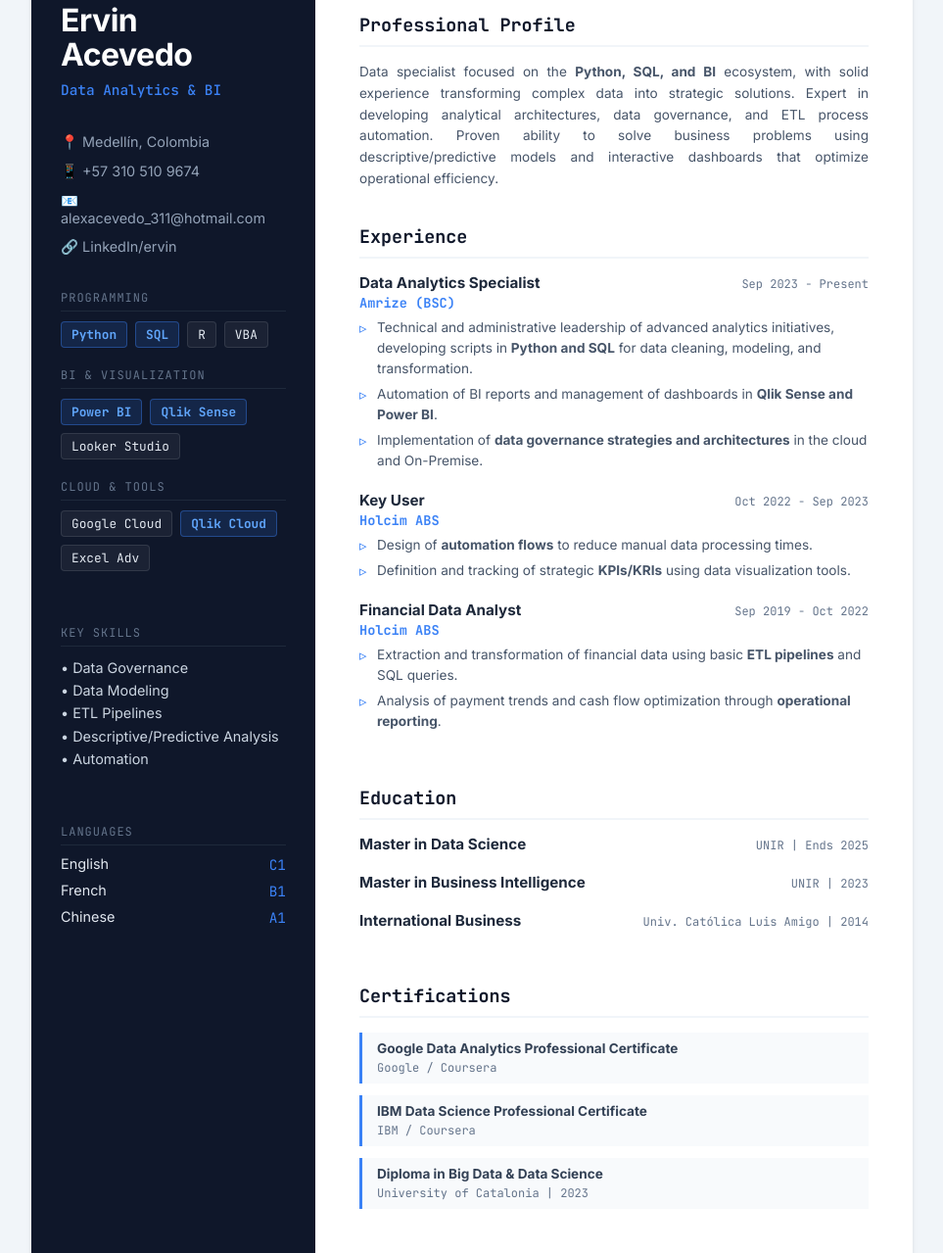
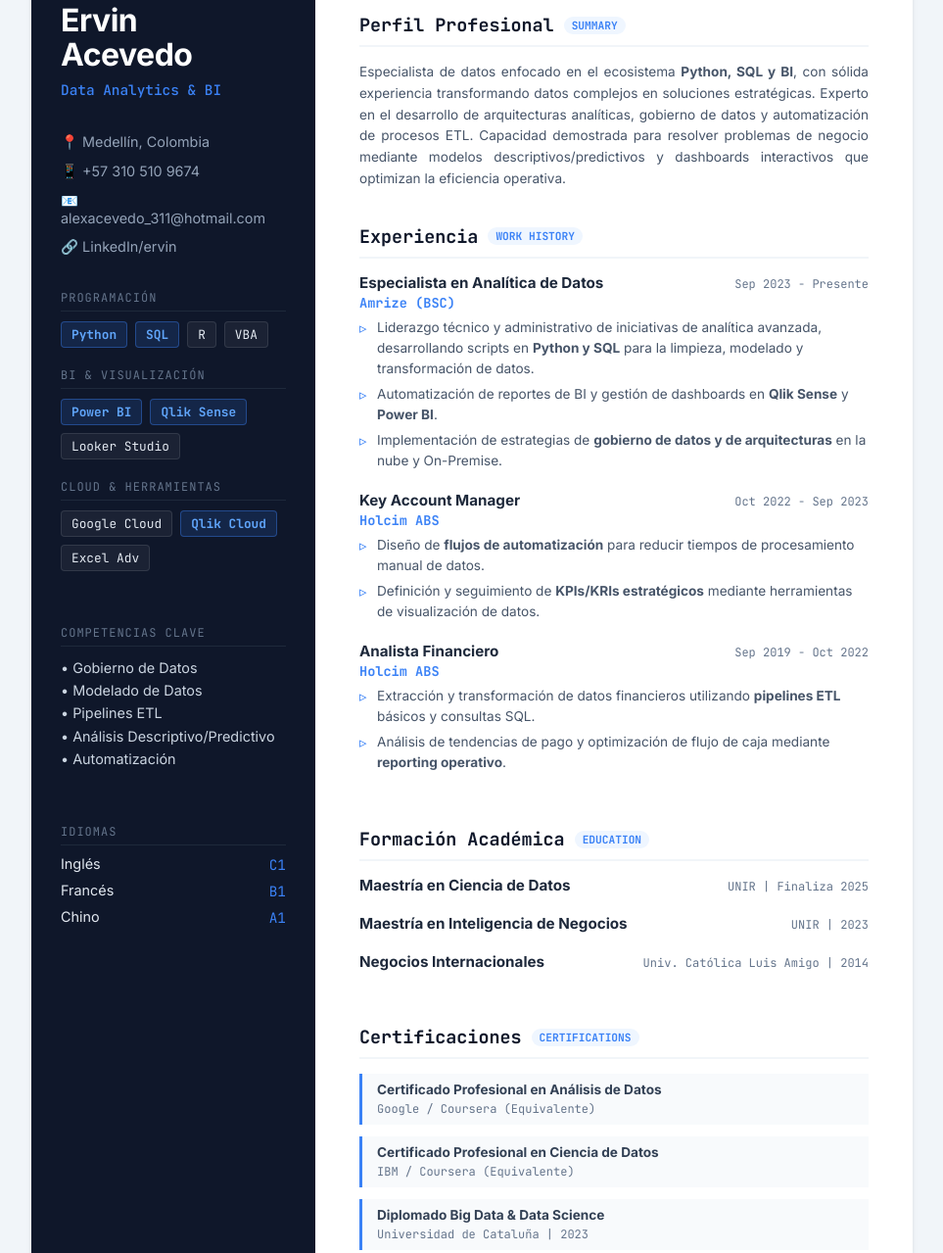
Before and after one commit to acevedoalex311-maker/cv, a plain HTML site: page index.html in a window 1280 px wide. Shown: the part 77-1356 px from the top of the page at 98% size, without its empty margins (158-1121 px from the left). Drawn offline with Linux system fonts and the light colour scheme.

Commit message:
Add Spanish version of CV and style adjustments
Updated the CV to include Spanish version and adjusted styles for better readability.

```diff
--- a/index.html
+++ b/index.html
@@ -1,5 +1,5 @@
 <!DOCTYPE html>
-<html lang="en">
+<html lang="es">
 <head>
     <meta charset="UTF-8">
     <meta name="viewport" content="width=device-width, initial-scale=1.0">
@@ -11,7 +11,7 @@
 
     <style>
         :root {
-            /* Theme "Data Analyst" */
+            /* Tema "Data Analyst" */
             --sidebar-bg: #0f172a;
             --sidebar-text: #e2e8f0;
             --sidebar-dim: #64748b;
@@ -58,7 +58,7 @@
             box-shadow: 0 4px 6px -1px rgba(0, 0, 0, 0.1), 0 2px 4px -1px rgba(0, 0, 0, 0.06);
         }
 
-        /* ================= SIDEBAR ================= */
+        /* ================= SIDEBAR (Sin cambios de tamaño) ================= */
         .sidebar {
             background-color: var(--sidebar-bg);
             color: var(--sidebar-text);
@@ -141,25 +141,25 @@
         .lang-item { display: flex; justify-content: space-between; }
         .lang-val { font-family: var(--font-code); color: var(--accent-general); }
 
-        /* ================= MAIN CONTENT ================= */
+        /* ================= MAIN CONTENT (Ajustado) ================= */
         .main-content {
             padding: 50px 45px;
             display: flex;
             flex-direction: column;
-            gap: 35px;
+            gap: 35px; /* Reducido un poco el gap general */
         }
 
         .section-header {
             display: flex;
             align-items: center;
-            margin-bottom: 15px;
+            margin-bottom: 15px; /* Reducido margen */
             border-bottom: 2px solid #f1f5f9;
             padding-bottom: 8px;
         }
 
         .section-title {
             font-family: var(--font-code);
-            font-size: 1.15rem;
+            font-size: 1.15rem; /* Título un poco más pequeño */
             font-weight: 700;
             color: #0f172a;
             margin-right: 10px;
@@ -175,12 +175,12 @@
             font-weight: 600;
         }
 
-        /* Summary */
+        /* Resumen - Texto más pequeño */
         .summary p {
-            line-height: 1.6;
+            line-height: 1.6; /* Buen interlineado para letra pequeña */
             color: #475569;
             text-align: justify;
-            font-size: 0.85rem;
+            font-size: 0.85rem; /* AJUSTADO: Antes 0.95rem */
         }
 
         .timeline-block { margin-bottom: 20px; }
@@ -195,7 +195,7 @@
 
         .role-title {
             font-weight: 700;
-            font-size: 0.95rem;
+            font-size: 0.95rem; /* AJUSTADO: Antes 1.05rem */
             color: #1e293b;
         }
 
@@ -203,12 +203,12 @@
             color: var(--accent-general);
             font-weight: 600;
             font-family: var(--font-code);
-            font-size: 0.85rem;
+            font-size: 0.85rem; /* AJUSTADO */
         }
 
         .date {
             font-family: var(--font-code);
-            font-size: 0.75rem;
+            font-size: 0.75rem; /* AJUSTADO */
             color: #64748b;
         }
 
@@ -217,12 +217,12 @@
             margin-top: 6px;
         }
 
-        /* List Styling */
+        /* Listas - Texto más pequeño */
         ul.duties li {
             position: relative;
             padding-left: 18px;
             margin-bottom: 5px;
-            font-size: 0.85rem;
+            font-size: 0.85rem; /* AJUSTADO: Antes 0.95rem */
             color: #475569;
             line-height: 1.55;
         }
@@ -235,7 +235,7 @@
             font-size: 1.1em;
         }
 
-        /* Certificates */
+        /* Certificados */
         .cert-grid {
             display: grid;
             grid-template-columns: 1fr;
@@ -250,11 +250,11 @@
 
         .cert-title {
             font-weight: 700;
-            font-size: 0.85rem;
+            font-size: 0.85rem; /* AJUSTADO */
             display: block;
         }
         .cert-issuer {
-            font-size: 0.75rem;
+            font-size: 0.75rem; /* AJUSTADO */
             color: #64748b;
             font-family: var(--font-code);
         }
@@ -295,7 +295,7 @@
             <div class="stack-section">
 
                 <div class="stack-group">
-                    <div class="stack-title">Programming</div>
+                    <div class="stack-title">Programación</div>
                     <div class="stack-items">
                         <span class="tech-pill highlight">Python</span>
                         <span class="tech-pill highlight">SQL</span>
@@ -305,7 +305,7 @@
                 </div>
 
                 <div class="stack-group">
-                    <div class="stack-title">BI & Visualization</div>
+                    <div class="stack-title">BI & Visualización</div>
                     <div class="stack-items">
                         <span class="tech-pill highlight">Power BI</span>
                         <span class="tech-pill highlight">Qlik Sense</span>
@@ -314,7 +314,7 @@
                 </div>
 
                 <div class="stack-group">
-                    <div class="stack-title">Cloud & Tools</div>
+                    <div class="stack-title">Cloud & Herramientas</div>
                     <div class="stack-items">
                         <span class="tech-pill">Google Cloud</span>
                         <span class="tech-pill highlight">Qlik Cloud</span>
@@ -325,22 +325,22 @@
             </div>
 
             <div class="stack-group">
-                <div class="stack-title">Key Skills</div>
+                <div class="stack-title">Competencias clave</div>
                 <ul style="list-style: none; font-size: 0.9rem; color: #cbd5e1; line-height: 1.6;">
-                    <li>• Data Governance</li>
-                    <li>• Data Modeling</li>
-                    <li>• ETL Pipelines</li>
-                    <li>• Descriptive/Predictive Analysis</li>
-                    <li>• Automation</li>
+                    <li>• Gobierno de Datos</li>
+                    <li>• Modelado de Datos</li>
+                    <li>• Pipelines ETL</li>
+                    <li>• Análisis Descriptivo/Predictivo</li>
+                    <li>• Automatización</li>
                 </ul>
             </div>
 
             <div class="stack-group">
-                <div class="stack-title">Languages</div>
+                <div class="stack-title">Idiomas</div>
                 <div class="idiomas-list">
-                    <div class="lang-item"><span>English</span> <span class="lang-val">C1</span></div>
-                    <div class="lang-item"><span>French</span> <span class="lang-val">B1</span></div>
-                    <div class="lang-item"><span>Chinese</span> <span class="lang-val">A1</span></div>
+                    <div class="lang-item"><span>Inglés</span> <span class="lang-val">C1</span></div>
+                    <div class="lang-item"><span>Francés</span> <span class="lang-val">B1</span></div>
+                    <div class="lang-item"><span>Chino</span> <span class="lang-val">A1</span></div>
                 </div>
             </div>
         </aside>
@@ -349,84 +349,87 @@
 
             <section class="summary">
                 <div class="section-header">
-                    <h2 class="section-title">Professional Profile</h2>
+                    <h2 class="section-title">Perfil Profesional</h2>
+                    <span class="section-tag">SUMMARY</span>
                 </div>
                 <p>
-                    Data specialist focused on the <strong>Python, SQL, and BI</strong> ecosystem, with solid experience transforming complex data into strategic solutions. Expert in developing analytical architectures, data governance, and ETL process automation. Proven ability to solve business problems using descriptive/predictive models and interactive dashboards that optimize operational efficiency.
+                    Especialista de datos enfocado en el ecosistema <strong>Python, SQL y BI</strong>, con sólida experiencia transformando datos complejos en soluciones estratégicas. Experto en el desarrollo de arquitecturas analíticas, gobierno de datos y automatización de procesos ETL. Capacidad demostrada para resolver problemas de negocio mediante modelos descriptivos/predictivos y dashboards interactivos que optimizan la eficiencia operativa.
                 </p>
             </section>
 
             <section>
                 <div class="section-header">
-                    <h2 class="section-title">Experience</h2>
+                    <h2 class="section-title">Experiencia</h2>
+                    <span class="section-tag">WORK HISTORY</span>
                 </div>
 
                 <div class="timeline-block">
                     <div class="timeline-head">
                         <div>
-                            <div class="role-title">Data Analytics Specialist</div>
+                            <div class="role-title">Especialista en Analítica de Datos</div>
                             <span class="company">Amrize (BSC)</span>
                         </div>
-                        <span class="date">Sep 2023 - Present</span>
+                        <span class="date">Sep 2023 - Presente</span>
                     </div>
                     <ul class="duties">
-                        <li>Technical and administrative leadership of advanced analytics initiatives, developing scripts in <strong>Python and SQL</strong> for data cleaning, modeling, and transformation.</li>
-                        <li>Automation of BI reports and management of dashboards in <strong>Qlik Sense and Power BI</strong>.</li>
-                        <li>Implementation of <strong>data governance strategies and architectures</strong> in the cloud and On-Premise.</li>
+                        <li>Liderazgo técnico y administrativo de iniciativas de analítica avanzada, desarrollando scripts en <strong>Python y SQL</strong> para la limpieza, modelado y transformación de datos.</li>
+                        <li>Automatización de reportes de BI y gestión de dashboards en <strong>Qlik Sense</strong> y <strong>Power BI</strong>.</li>
+                        <li>Implementación de estrategias de  <strong>gobierno de datos y de arquitecturas</strong> en la nube y On-Premise.</li>
                     </ul>
                 </div>
 
                 <div class="timeline-block">
                     <div class="timeline-head">
                         <div>
-                            <div class="role-title">Key User</div>
+                            <div class="role-title">Key Account Manager</div>
                             <span class="company">Holcim ABS</span>
                         </div>
                         <span class="date">Oct 2022 - Sep 2023</span>
                     </div>
                     <ul class="duties">
-                        <li>Design of <strong>automation flows</strong> to reduce manual data processing times.</li>
-                        <li>Definition and tracking of strategic <strong>KPIs/KRIs</strong> using data visualization tools.</li>
+                        <li>Diseño de  <strong>flujos de automatización</strong> para reducir tiempos de procesamiento manual de datos.</li>
+                        <li>Definición y seguimiento de <strong>KPIs/KRIs estratégicos</strong> mediante herramientas de visualización de datos.</li>
                     </ul>
                 </div>
 
                 <div class="timeline-block">
                     <div class="timeline-head">
                         <div>
-                            <div class="role-title">Financial Data Analyst</div>
+                            <div class="role-title">Analista Financiero</div>
                             <span class="company">Holcim ABS</span>
                         </div>
                         <span class="date">Sep 2019 - Oct 2022</span>
                     </div>
                     <ul class="duties">
-                        <li>Extraction and transformation of financial data using basic <strong>ETL pipelines</strong> and SQL queries.</li>
-                        <li>Analysis of payment trends and cash flow optimization through <strong>operational reporting</strong>.</li>
+                        <li>Extracción y transformación de datos financieros utilizando <strong>pipelines ETL</strong> básicos y consultas SQL.</li>
+                        <li>Análisis de tendencias de pago y optimización de flujo de caja mediante <strong>reporting operativo</strong>.</li>
                     </ul>
                 </div>
             </section>
 
             <section>
                 <div class="section-header">
-                    <h2 class="section-title">Education</h2>
+                    <h2 class="section-title">Formación Académica</h2>
+                    <span class="section-tag">EDUCATION</span>
                 </div>
 
                 <div class="timeline-block">
                     <div class="timeline-head">
-                        <div class="role-title">Master in Data Science</div>
-                        <span class="date">UNIR | Ends 2025</span>
+                        <div class="role-title">Maestría en Ciencia de Datos</div>
+                        <span class="date">UNIR | Finaliza 2025</span>
                     </div>
                 </div>
 
                 <div class="timeline-block">
                     <div class="timeline-head">
-                        <div class="role-title">Master in Business Intelligence</div>
+                        <div class="role-title">Maestría en Inteligencia de Negocios</div>
                         <span class="date">UNIR | 2023</span>
                     </div>
                 </div>
 
                 <div class="timeline-block">
                     <div class="timeline-head">
-                        <div class="role-title">International Business</div>
+                        <div class="role-title">Negocios Internacionales</div>
                         <span class="date">Univ. Católica Luis Amigo | 2014</span>
                     </div>
                 </div>
@@ -434,20 +437,21 @@
 
             <section>
                 <div class="section-header">
-                    <h2 class="section-title">Certifications</h2>
+                    <h2 class="section-title">Certificaciones</h2>
+                    <span class="section-tag">CERTIFICATIONS</span>
                 </div>
                 <div class="cert-grid">
                     <div class="cert-item">
-                        <span class="cert-title">Google Data Analytics Professional Certificate</span>
-                        <span class="cert-issuer">Google / Coursera</span>
+                        <span class="cert-title">Certificado Profesional en Análisis de Datos</span>
+                        <span class="cert-issuer">Google / Coursera (Equivalente)</span>
                     </div>
                     <div class="cert-item">
-                        <span class="cert-title">IBM Data Science Professional Certificate</span>
-                        <span class="cert-issuer">IBM / Coursera</span>
+                        <span class="cert-title">Certificado Profesional en Ciencia de Datos</span>
+                        <span class="cert-issuer">IBM / Coursera (Equivalente)</span>
                     </div>
                     <div class="cert-item">
-                        <span class="cert-title">Diploma in Big Data & Data Science</span>
-                        <span class="cert-issuer">University of Catalonia | 2023</span>
+                        <span class="cert-title">Diplomado Big Data & Data Science</span>
+                        <span class="cert-issuer">Universidad de Cataluña | 2023</span>
                     </div>
                 </div>
             </section>
```
